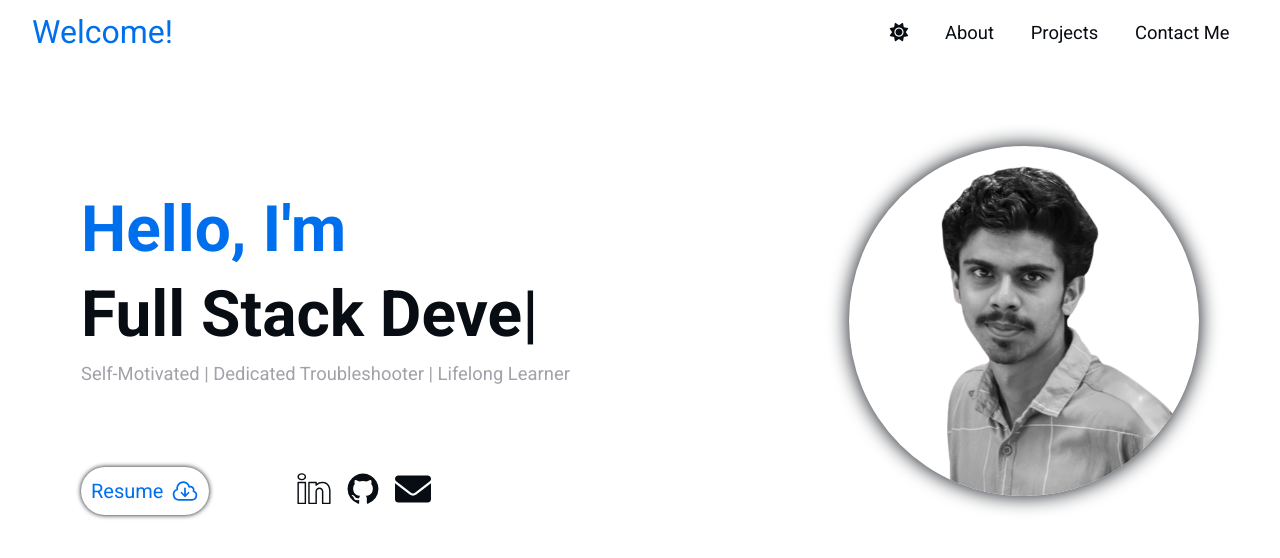
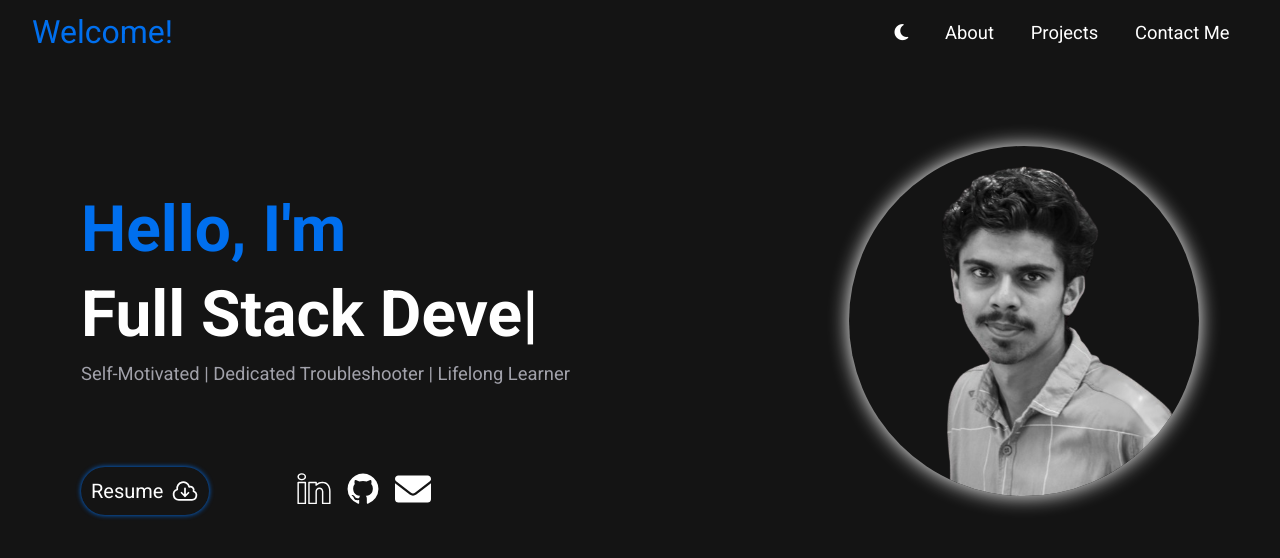
Before and after one commit to abhijith-07/blue-portfolio, a React (Vite) app: page / in a window 1280 px wide. Shown: the top 558 px of the page. Built offline with nearby package versions, Linux system fonts and the light colour scheme.

Commit message:
fix: modified theme switcher and added light theme menu for mobile

```diff
--- a/src/components/Navbar.jsx
+++ b/src/components/Navbar.jsx
@@ -3,42 +3,53 @@ import {styled} from 'styled-components';
 import { ThemeContext } from '../contexts/themeContext';
 
 function Navbar() {
-    // const [menuView, setMenuView] = useState(false);
-    // function toggleMenu() {
-    //     setMenuView(!menuView);
-    // }
+    const [menuView, setMenuView] = useState(false);
+
+    function toggleMenu() {
+        setMenuView(!menuView);
+    }
 
     // Theme switch
     const {darkTheme, setDarkTheme} = useContext(ThemeContext);
 
     function themeSwitch() {
         setDarkTheme(!darkTheme);
-        document.querySelector("body").style.backgroundColor = (darkTheme ? "var(--black)" : "var(--bg-white)")
     }
 
     useEffect(
         ()=>{
             themeSwitch
-            console.log("Value: ",darkTheme)
+            document.querySelector("body").style.backgroundColor = (darkTheme ? "var(--black)" : "var(--bg-white)")
         },
     [darkTheme])
 
     return(
         <NavBar>
             <Logo>Welcome!</Logo>
-            {/* <MenuBar onClick={toggleMenu}>
+            <MenuBar onClick={toggleMenu} menuview={menuView} darktheme={darkTheme}>
                 <div></div>
                 <div></div>
                 <div></div>
-            </MenuBar> */}
-            {/* <Options menuview={menuView} > */}
-            <Options darkTheme={darkTheme}>
+            </MenuBar>
+            <Options menuview={menuView} darktheme={darkTheme} >
+            {/* <Options darkTheme={darkTheme}> */}
                 <li className='theme' onClick={themeSwitch}>
-                    <i className={`fa-solid fa-${darkTheme ? "sun" : "moon"}`}></i>
+                    <i className={`fa-solid fa-${darkTheme ? "moon" : "sun" }`}></i>
                 </li>
-                <li>About</li>
-                <li>Projects</li>
-                <li>Contact Me</li>
+                {menuView &&
+                <li className='close-btn' onClick={toggleMenu}>
+                    <button>X</button>
+                </li>
+                }
+                <li>
+                    <a href="#">About</a>
+                </li>
+                <li>
+                    <a href="#">Projects</a>
+                </li>
+                <li>
+                    <a href="#">Contact Me</a>
+                </li>
             </Options>
         </NavBar>
     )
@@ -77,7 +88,7 @@ const MenuBar = styled.div`
             width: 20px;
             height: 3px;
             margin: 5px;
-            background-color: var(--font-light);
+            background-color: ${props => props.darktheme ? "var(--bg-light)" : "var(--black)"};
         }
     }
 `
@@ -85,7 +96,7 @@ const MenuBar = styled.div`
 const Options = styled.ul`
     display: flex;
     list-style: none;
-    color: ${props => props.darkTheme ? "var(--font-dark)" : "var(--font-light)"};
+    color: ${props => props.darktheme ? "var(--font-light)" : "var(--font-dark)"};
 
     li {
         padding: 0.5em 1em;
@@ -93,17 +104,55 @@ const Options = styled.ul`
         font-size: 1.15rem;
     }
 
+    li a {
+        text-decoration: none;
+        color:  ${props => props.darktheme ? "var(--font-light)" : "var(--font-dark)"};
+    }
+
+    li.close-btn {
+        display: none;
+    }
+
     @media screen and (max-width: 600px) {
         display: ${ ({ menuview }) => (menuview ? 'block' : 'none' ) };
         position: absolute;
         right: 0;
         top: 0;
-        width: 50%;
+        width: 40%;
         height: 100vh;
         z-index: 1;
+        background-color: ${props => props.darktheme ? "var(--font-light)" : "var(--font-dark)"};
+
+        li {
+            width: 100%;
+            padding: 0;
+        }
 
         li.theme {
             display: none;
+        }
+
+        li a{
+            color:  ${props => props.darktheme ? "var(--font-light)" : "var(--font-dark)"};
+            display: block;
+            padding: 0.5rem 1rem;
+            cursor: pointer;
+        }
+
+        li.close-btn {
+            display: block;
+            padding: 0.5rem;
+            text-align: right;
+        }
+
+        li.close-btn button {
+            background-color: transparent;
+            border: none;
+            color: ${props => props.darktheme ? "var(--font-light)" : "var(--font-dark)"};
+            font-size: 1.5rem;
+            width: 2rem;
+            height: 2rem;
+            cursor: pointer;
         }
     }
 `
--- a/src/contexts/themeContext.js
+++ b/src/contexts/themeContext.js
@@ -1,3 +1,3 @@
-import { createContext, useContext } from "react";
+import { createContext } from "react";
 
-export const ThemeContext = createContext('dark');
+export const ThemeContext = createContext(true);
--- a/src/index.css
+++ b/src/index.css
@@ -10,7 +10,7 @@
 :root {
     --primary: #006FEE;
     --black: #141414;
-    --bg-white: #f0f1f3;
+    --bg-light: #f0f1f3;
     --font-light: #fff;
     --font-dark: #080c13;
     --light-gray: #a1a1aa;
--- a/src/pages/Home.jsx
+++ b/src/pages/Home.jsx
@@ -38,7 +38,6 @@ function Home() {
 
     useEffect(
         ()=>{
-            console.log("home:",darkTheme)
         }, [darkTheme]
     )
     return (
--- a/src/pages/styles.js
+++ b/src/pages/styles.js
@@ -6,7 +6,7 @@ Container: styled.div`
     display: flex;
     justify-content: center;
     align-items: center;
-    color: ${props => props.darkTheme ? "var(--font-dark)" : "var(--font-light)"};
+    color: ${props => props.darkTheme ? "var(--font-light)" : "var(--font-dark)"};
     padding-top: 8rem;
 
     @media screen and (max-width: 790px){
@@ -27,7 +27,7 @@ Profile: styled.div`
         height: 350px;
         margin-top: -5rem;
         border-radius: 50%;
-        box-shadow: 0px 0px 20px ${props => props.darkTheme ? "var(--font-dark)" : "var(--font-light)"};
+        box-shadow: 0px 0px 20px ${props => props.darkTheme ? "var(--font-light)" : "var(--font-dark)"};
     }
 
     img:hover {
@@ -132,11 +132,11 @@ Options: styled.div`
     button.resume {
         padding: 0.5em;
         font-size: 1.25rem;
-        color: ${props => props.darkTheme ? "var(--primary)" : "var(--font-light)"};
+        color: ${props => props.darkTheme ? "var(--font-light)" : "var(--primary)"};
         background-color: transparent;
         border-radius: 1.5em;
         border: none;
-        box-shadow: 0px 0px 5px ${props => props.darkTheme ? "var(--font-dark)" : "var(--primary)"};
+        box-shadow: 0px 0px 5px ${props => props.darkTheme ? "var(--primary)" : "var(--font-dark)"};
         cursor: pointer;
         display: flex;
         align-items: center;
@@ -190,7 +190,7 @@ SocialBtns: styled.div`
     button.social-icon svg {
         height: 2.25rem;
         margin: 0.5em;
-        fill: ${props => props.darkTheme ? "var(--font-dark)" : "var(--font-light)"};
+        fill: ${props => props.darkTheme ? "var(--font-light)" : "var(--font-dark)"};
     }
 
     button.social-icon svg:hover {
```
